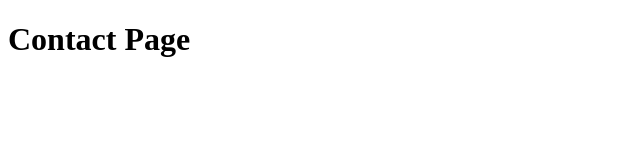
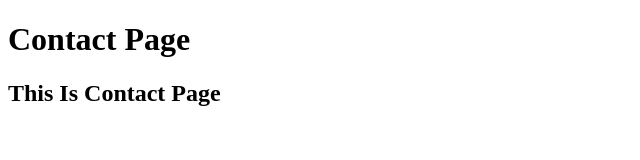
Before and after one commit to SahilD01/icp7.0-group-3-project-1-html-css, a plain HTML site: page pages/contact.html in a window 1280 px wide. Shown: the whole page, without its empty margins (0-640 px from the left). Drawn offline with Linux system fonts and the light colour scheme.

Commit message:
contact page added

```diff
--- a/pages/contact.html
+++ b/pages/contact.html
@@ -7,5 +7,6 @@
 </head>
 <body>
     <h1>Contact Page</h1>
+    <h2>This Is Contact Page</h2>
     </body>
 </html>
```
